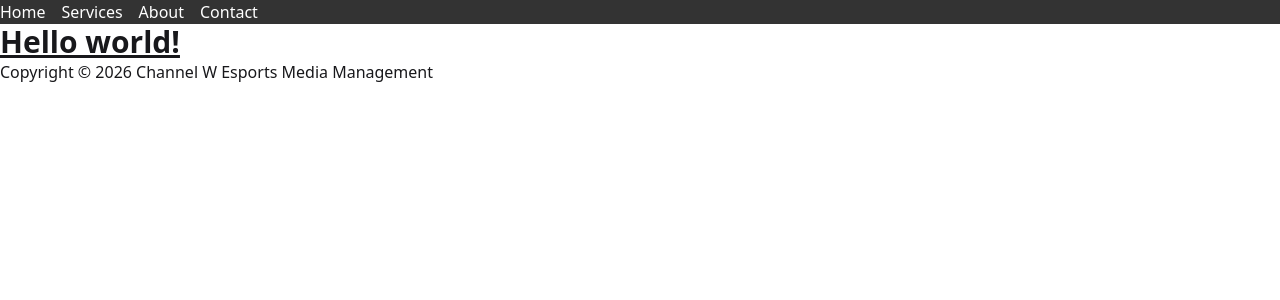
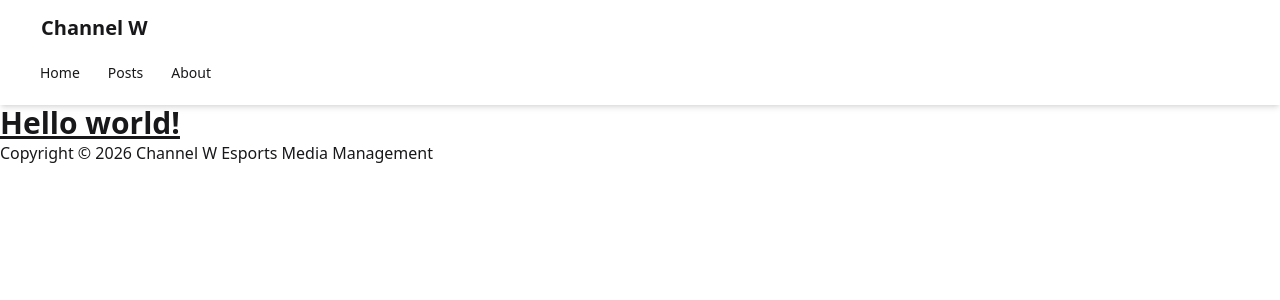
Before and after one commit to TharHtet236401/channel_w_esports_media, a Django app: page / in a window 1280 px wide. Shown: the top 300 px of the page. Run offline with Django 5.2, Linux system fonts and the light colour scheme; style sheets or scripts are compiled from the project's sources.

Commit message:
tailwind applied

```diff
--- a/apps/posts/selectors.py
+++ b/apps/posts/selectors.py
@@ -2,7 +2,7 @@ from .models import Post
 
 def get_posts():
     try:
-        posts = Post.objects.all()
+        posts = Post.objects.all().order_by('-created_at')
         return posts
     except Exception as e:
         print(e)
--- a/config/settings.py
+++ b/config/settings.py
@@ -128,7 +128,7 @@ USE_TZ = True
 # Static files (CSS, JavaScript, Images)
 # https://docs.djangoproject.com/en/6.0/howto/static-files/
 
-STATIC_URL = 'static/'
+STATIC_URL = '/static/'
 STATICFILES_DIRS = [
     os.path.join(BASE_DIR, 'static'),
 ]
--- a/templates/components/nav.html
+++ b/templates/components/nav.html
@@ -1,16 +1,32 @@
-<nav>
+<nav class="navbar bg-base-100 shadow-md">
+    <div class="container mx-auto px-4">
+        <div class="flex-1">
+            <a href="/" class="btn btn-ghost normal-case text-xl font-bold">
+                Channel W
+            </a>
+        </div>
 
-    <ul style="list-style: none; display: flex; gap: 1em; margin: 0; padding: 0;">
-        <li><a href="#">Home</a></li>
-        <li><a href="#">Services</a></li>
-        <li><a href="#">About</a></li>
-        <li><a href="#">Contact</a></li>
-    </ul>
+        <div class="flex-none hidden md:flex">
+            <ul class="menu menu-horizontal px-1 gap-1">
+                <li><a href="/" class="font-medium">Home</a></li>
+                <li><a href="/posts/" class="font-medium">Posts</a></li>
+                <li><a href="#" class="font-medium">About</a></li>
+            </ul>
+        </div>
+
+        <div class="flex-none md:hidden">
+            <div class="dropdown dropdown-end">
+                <label tabindex="0" class="btn btn-ghost btn-square" aria-label="Open menu">
+                    <svg xmlns="http://www.w3.org/2000/svg" class="h-5 w-5" fill="none" viewBox="0 0 24 24" stroke="currentColor">
+                        <path stroke-linecap="round" stroke-linejoin="round" stroke-width="2" d="M4 6h16M4 12h16M4 18h16"/>
+                    </svg>
+                </label>
+                <ul tabindex="0" class="menu menu-sm dropdown-content mt-3 z-[1] p-2 shadow bg-base-100 rounded-box w-52">
+                    <li><a href="/">Home</a></li>
+                    <li><a href="/posts/">Posts</a></li>
+                    <li><a href="#">About</a></li>
+                </ul>
+            </div>
+        </div>
+    </div>
 </nav>
-
-<style>
-    nav {
-        background-color: #333;
-        color: #fff;
-    }
-</style>
```
Also changed, not shown: apps/posts/templates/posts/post_list.html (+16 -4 lines).
